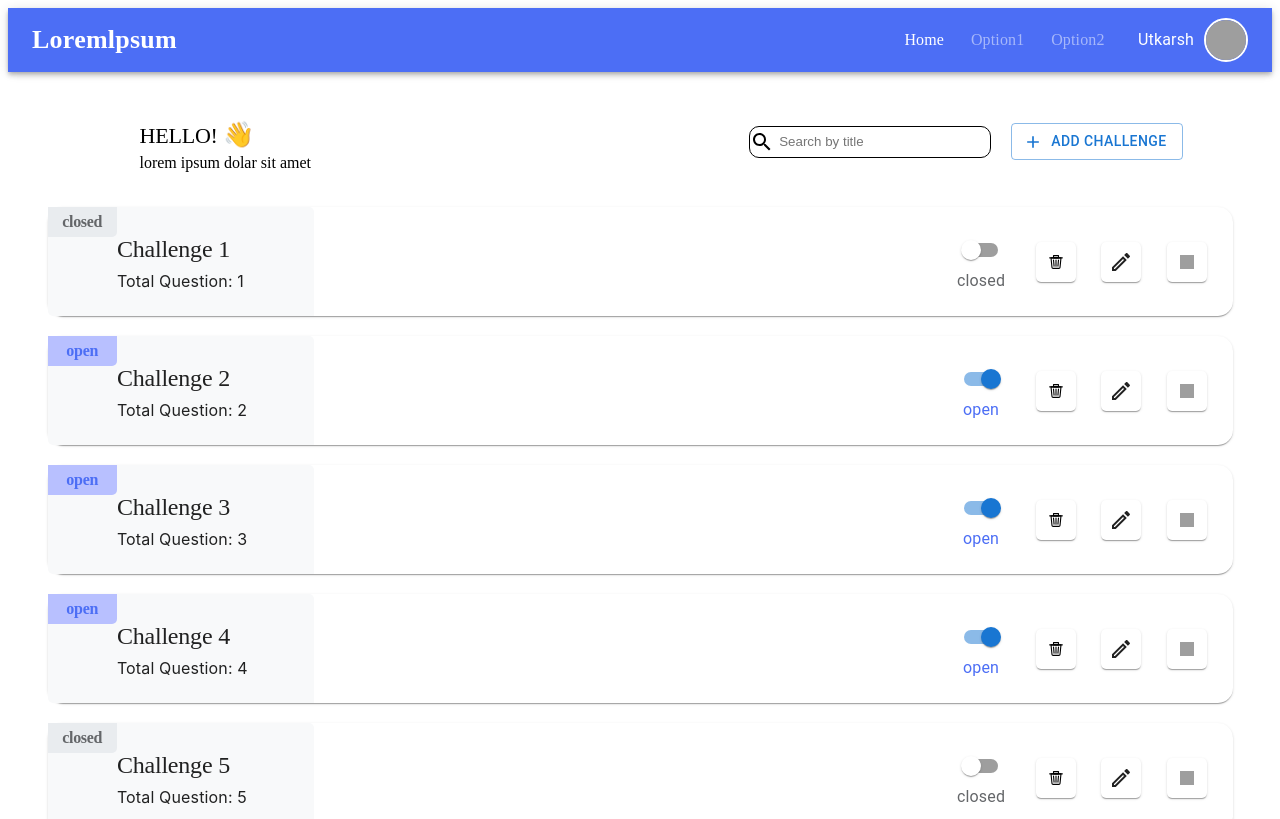
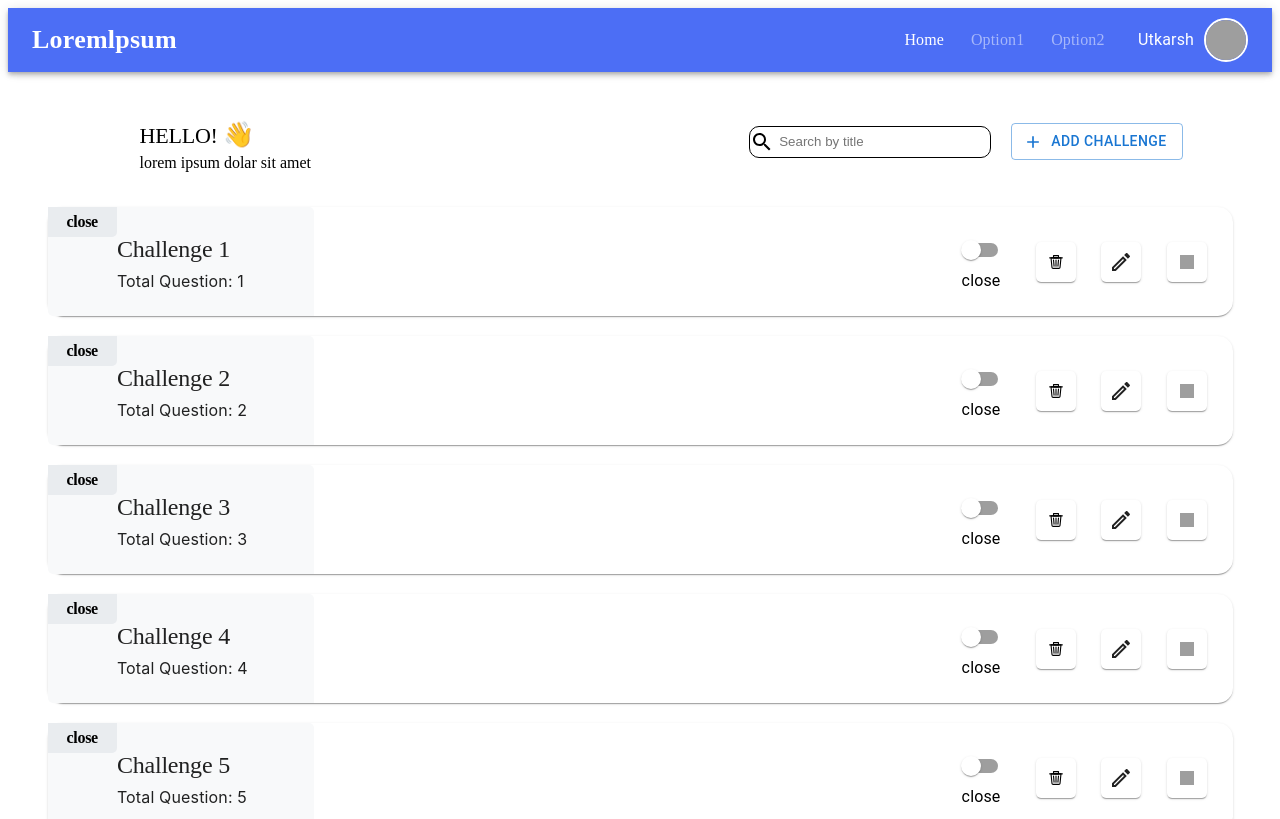
Before and after one commit to vivekrqwat/cogni, a React (Vite) app: page / in a window 1280 px wide. Shown: the top 819 px of the page. Built offline with nearby package versions, Linux system fonts and the light colour scheme; grey boxes are pictures that could not be loaded.

Commit message:
Update P.jsx

```diff
--- a/src/Component/P.jsx
+++ b/src/Component/P.jsx
@@ -2,16 +2,23 @@ import { Box, Paper, Switch, Typography } from '@mui/material'
 import DeleteOutlineOutlinedIcon from '@mui/icons-material/DeleteOutlineOutlined';
 import ModeIcon from '@mui/icons-material/Mode';
 import IosShareIcon from '@mui/icons-material/IosShare';
-import React from 'react'
+import React, { useEffect, useState } from 'react'
 import CreateOutlinedIcon from '@mui/icons-material/CreateOutlined';
 import { FontAwesomeIcon } from '@fortawesome/react-fontawesome'
 import { ContentPasteOffSharp } from '@mui/icons-material';
 
 
 
-function P({key,color,c1,c,c2,d}) {
+function P({key1,color,c1,c,c2,d,ch}) {
     // console.log(c,c1)
-    console.log("c1:",c1)
+    console.log("c1:",key1)
+    const[check,setcheck]=useState(false)
+
+    const handelcheck=()=>{
+      setcheck(!check);
+
+    }
+
   return (
   <Paper sx={{
     height:{sm:"109px",xs:"40%"},display:"flex",
@@ -30,9 +37,10 @@ function P({key,color,c1,c,c2,d}) {
     sx={{background:"#f8f9fa"}}>
 
         <Box width={{sm:"75px",xs:"30%"}}  borderRadius={"0px 0px 5px ;"}  height={"30px"} display={"flex"}
-        color={color}
-        bgcolor={c2}
-        justifyContent={"center"} alignItems={"center"} fontWeight={"600"} letterSpacing={"-0.3px"}>{c}</Box>
+        color={"black"}
+        bgcolor={check?"#b8c0ff":"#e9ecef"}
+        justifyContent={"center"} alignItems={"center"} fontWeight={"600"} letterSpacing={"-0.3px"}>
+          {check?"open":"close"}</Box>
         <Box width={"80%"} display={"flex"} flexDirection={"column"} justifyContent={"center"} >
             <Typography variant='h6' fontFamily={"Work Sans"} fontWeight={"500"} fontSize={"24px"} letterSpacing={"-0.2px"}
            >Challenge {c1}</Typography>
@@ -46,23 +54,23 @@ function P({key,color,c1,c,c2,d}) {
     // border={"2px solid red"}
     >
         <Typography sx={{width:{sm:"73%",xs:"60%"}}}>
-            {/* Background Details:what needs to be done and why,what needs to be disruted .lorem dolar sit amet */}
+            {ch}
         </Typography>
     </Box>
     <Box width={{sm:"30%",xs:"25%"}} display={"flex"} justifyContent={"space-evenly"} alignItems={"center"}
     // border={"2px solid red"}
     >
         <Box display={"flex"} flexDirection={"column"} justifyContent={"center"} alignItems={"center"}>
-        {c==="open"?<Switch defaultChecked></Switch>:<Switch ></Switch>}
+        <Switch checked={check} onClick={handelcheck}></Switch>
        <Typography
-       sx={{color:color}}>
-        {c}</Typography>
+       sx={{color:"black"}}>
+        {check?"open":"close"}</Typography>
         </Box>
 
     <Paper
     sx={{
   display:"flex" ,justifyContent:"center", alignItems:"center",height:"40px" ,width:"40px", borderRadius:"5px"
-    }} onClick={()=>{d(key)}}>
+    }} onClick={()=>{d(c1)}}>
     <svg  style={{height:"16px",width:"14,4"}}
     xmlns="http://www.w3.org/2000/svg" id="delete" x="0" y="0" version="1.1" viewBox="0 0 29 29" xml:space="preserve"><path d="M19.795 27H9.205a2.99 2.99 0 0 1-2.985-2.702L4.505 7.099A.998.998 0 0 1 5.5 6h18a1 1 0 0 1 .995 1.099L22.78 24.297A2.991 2.991 0 0 1 19.795 27zM6.604 8 8.21 24.099a.998.998 0 0 0 .995.901h10.59a.998.998 0 0 0 .995-.901L22.396 8H6.604z"></path><path d="M26 8H3a1 1 0 1 1 0-2h23a1 1 0 1 1 0 2zM14.5 23a1 1 0 0 1-1-1V11a1 1 0 1 1 2 0v11a1 1 0 0 1-1 1zM10.999 23a1 1 0 0 1-.995-.91l-1-11a1 1 0 0 1 .905-1.086 1.003 1.003 0 0 1 1.087.906l1 11a1 1 0 0 1-.997 1.09zM18.001 23a1 1 0 0 1-.997-1.09l1-11c.051-.55.531-.946 1.087-.906a1 1 0 0 1 .905 1.086l-1 11a1 1 0 0 1-.995.91z"></path><path d="M19 8h-9a1 1 0 0 1-1-1V3a1 1 0 0 1 1-1h9a1 1 0 0 1 1 1v4a1 1 0 0 1-1 1zm-8-2h7V4h-7v2z"></path></svg>
     </Paper>
```
